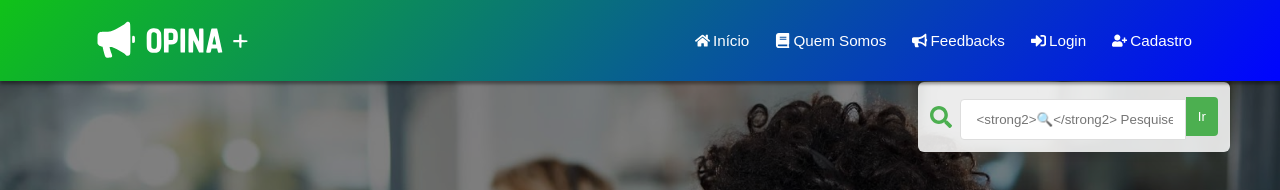
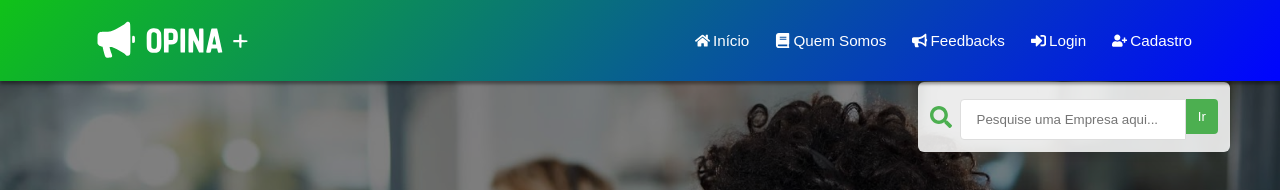
Before and after one commit to Eudantas2024/frontendopinamais, a React (Vite) app: page / in a window 1280 px wide. Shown: the top 190 px of the page. Built offline with nearby package versions, Linux system fonts and the light colour scheme.

Commit message:
frontend opina mais

```diff
--- a/src/pages/Home.css
+++ b/src/pages/Home.css
@@ -226,7 +226,7 @@
 }
 
 .botao-ir {
-  padding: 12px;
+  padding: 10px 12px;
   background-color: #4CAF50;
   color: white;
   border: none;
--- a/src/pages/Home.jsx
+++ b/src/pages/Home.jsx
@@ -29,7 +29,7 @@ const Home = () => {
             <FaSearch className="icone-lupa" />
             <input
               type="text"
-              placeholder=" <strong2>🔍</strong2> Pesquise uma Empresa aqui..."
+              placeholder=" Pesquise uma Empresa aqui..."
               value={buscaEmpresa}
               onChange={(e) => setBuscaEmpresa(e.target.value)}
               className="input-busca-empresa"
```
